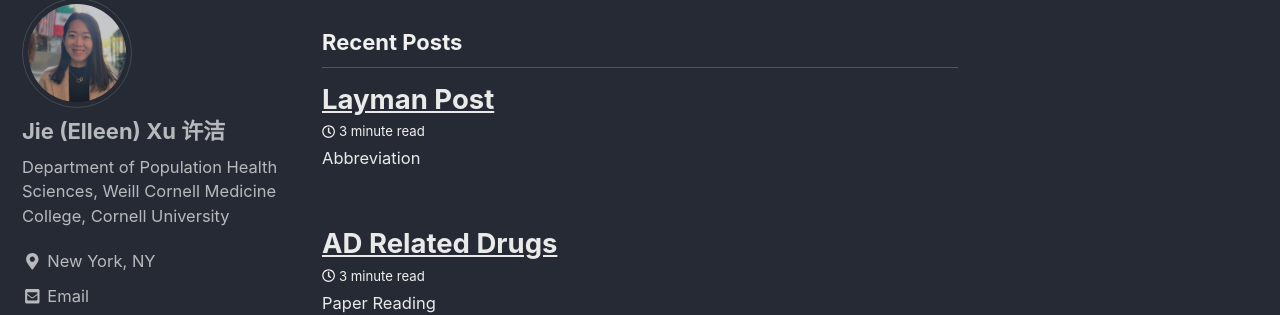
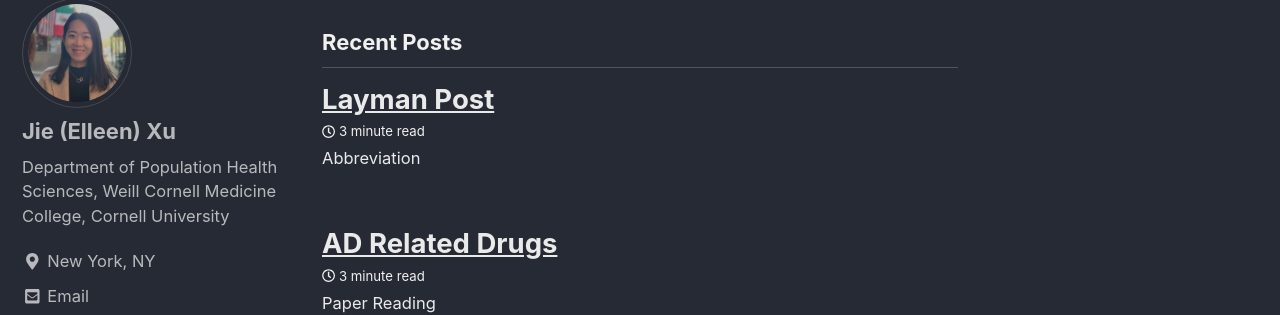
Before and after one commit to jxu1015/jxu1015.github.io, a Jekyll site: the page built from index.html, in a window 1280 px wide. Shown: the part 494-809 px from the top of the page. Built offline with Jekyll 4.4.1, drawn with Linux system fonts in a browser that asks for light colours; nearby versions of some CDN libraries; a script that is not in the unit is left out; the list of posts is cut into pages by our own code.

Commit message:
Update _config.yml

```diff
--- a/_config.yml
+++ b/_config.yml
@@ -100,7 +100,7 @@ analytics:
 
 # Site Author
 author:
-  name             : "Jie (Elleen) Xu 许洁"
+  name             : "Jie (Elleen) Xu"
   avatar           : "/images/WechatIMG34.jpeg" # path of avatar image, e.g. "/assets/images/bio-photo.jpg"
   bio              : "Department of Population Health Sciences, Weill Cornell Medicine College, Cornell University"
   location         : "New York, NY"
```
